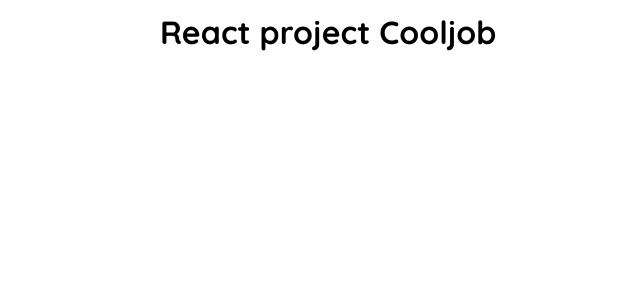
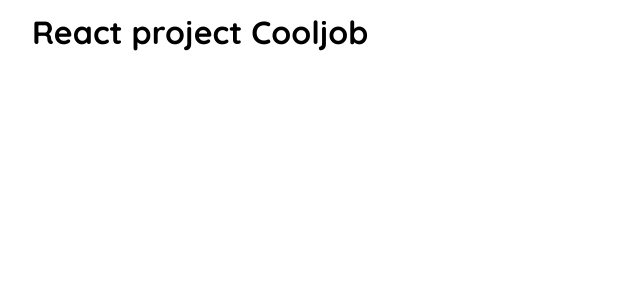
Before and after one commit to ArtemKutsan/react-project-cooljob, a React (Vite) app: page / in a window 1280 px wide. Shown: the top 300 px of the page, without its empty margins (0-640 px from the left). Built offline with nearby package versions, Linux system fonts and the light colour scheme.

Commit message:
update: Настройка ширины container

```diff
--- a/src/index.css
+++ b/src/index.css
@@ -80,7 +80,7 @@ input[type='number'] {
 
 .container {
   width: 100%;
-  max-width: 1024px;
+  max-width: 1784px;
   min-width: 320px;
   margin: 0 auto;
   padding: 0 2rem;
```
